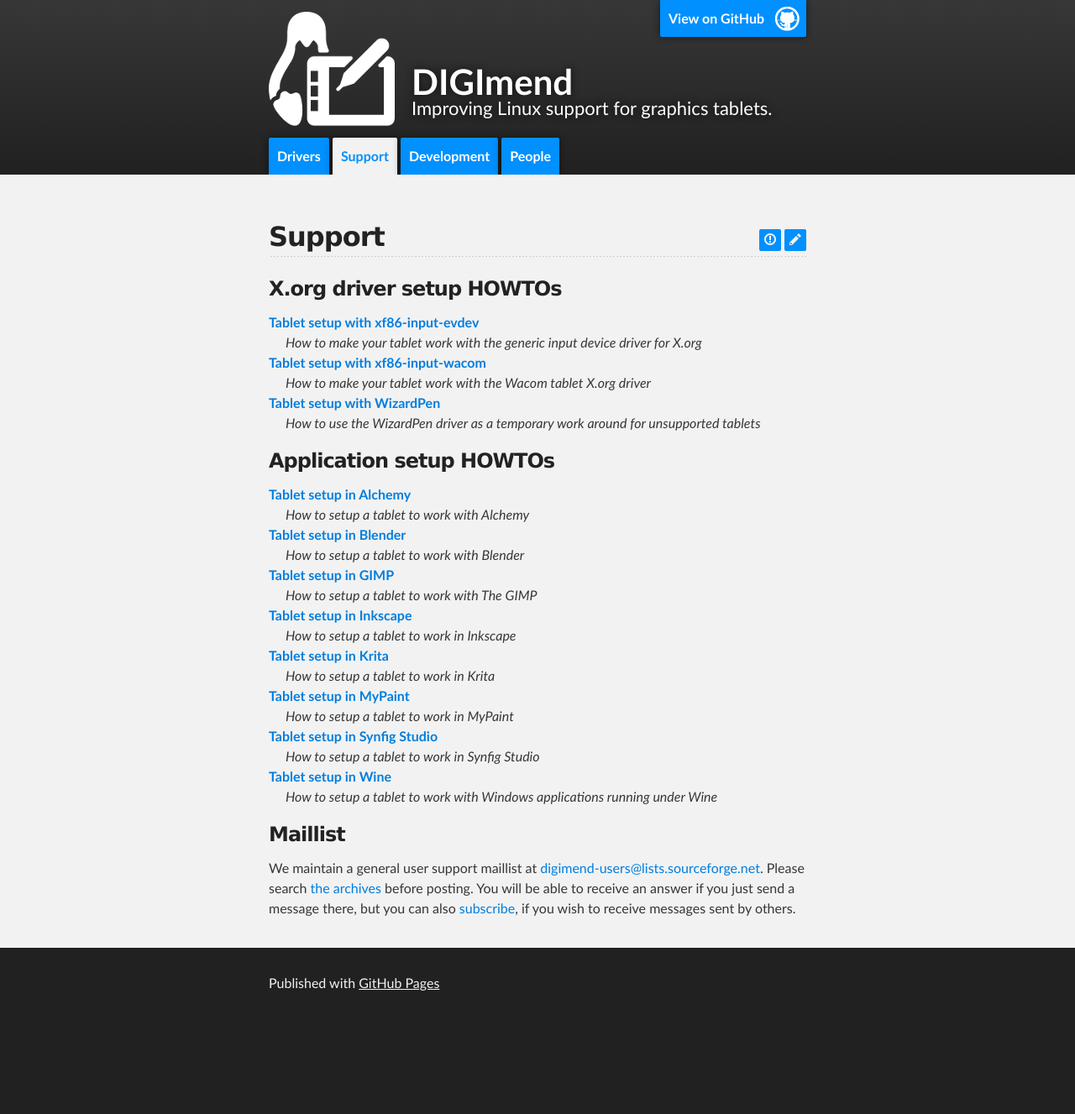
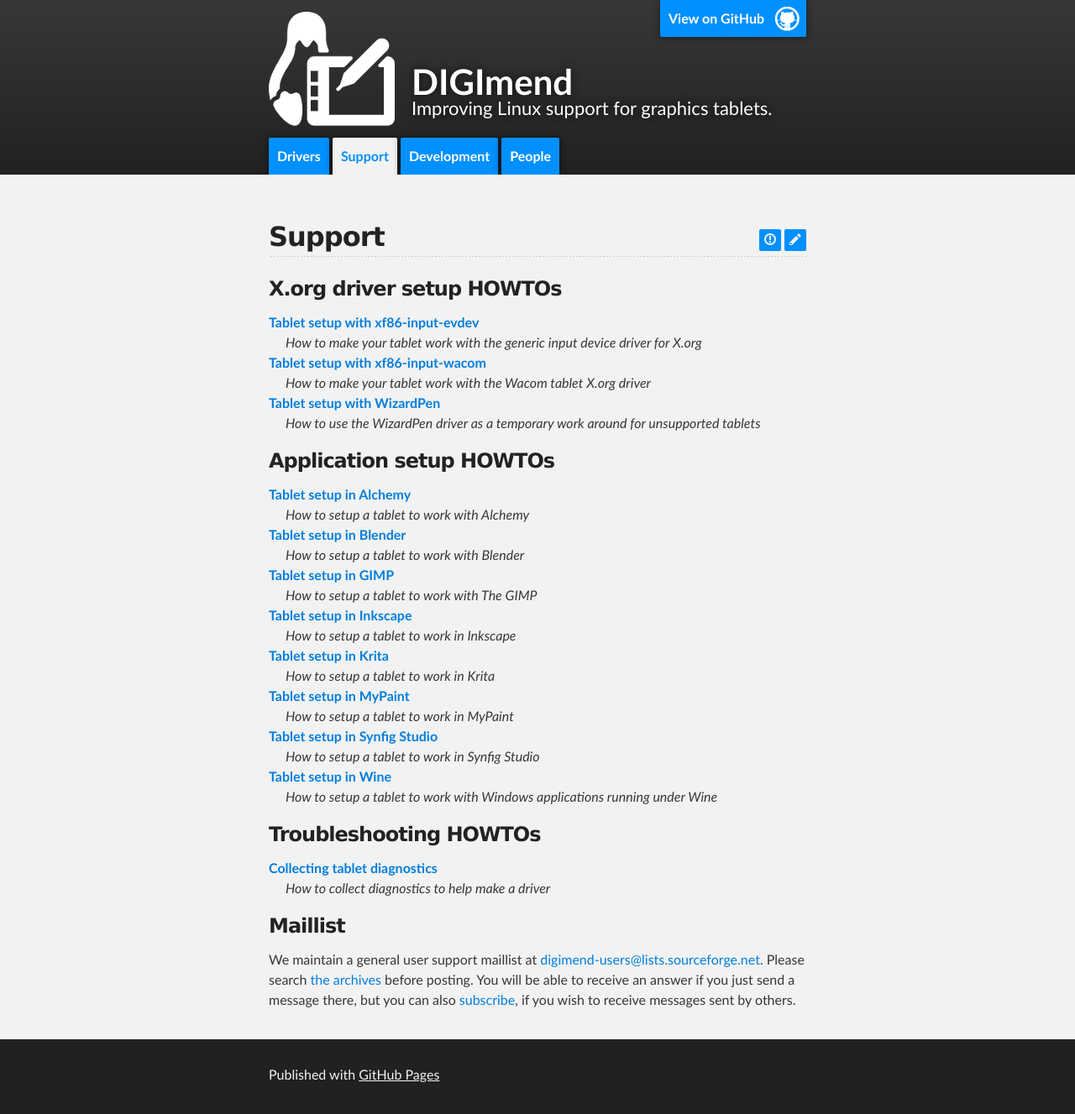
Before and after one commit to DIGImend/digimend.github.io, a Jekyll site: the page built from support/index.md, in a window 1280 px wide. Shown: the whole page at 84% size. Built offline with Jekyll 4.4.1, drawn with Linux system fonts in a browser that asks for light colours; before the commit the page ends 1218 px from its top, so only the background shows below that; some of the changed lines change nothing that is shown.

Commit message:
Add converted tablet diagnostics collection HOWTO

```diff
--- /dev/null
+++ b/support/howto/trbl/diagnostics/index.md
@@ -0,0 +1,281 @@
+---
+title: Collecting tablet diagnostics
+summary: How to collect diagnostics to help make a driver
+---
+Disclaimer: the DIGImend project currently lacks capacity to process
+diagnostics and make tablet drivers although you still can send
+diagnostics, we cannot promise that any drivers will be made for the
+tablets in question.
+
+Please follow these steps to collect the information required to make a
+driver for your tablet. Please send the resulting files to the
+[DIGImend-devel](mailto:DIGImend-devel@lists.sourceforge.net?subject=Tablet%20diagnostics)
+maillist.
+
+All the steps need to be executed in a terminal with the tablet plugged
+in. You could use either a text mode console or a terminal emulator
+running under X. However, please don't rely on your tablet to control
+the terminal, as some steps will temporarily detach it from the kernel
+driver, which will stop your terminal from receiving the input.
+
+You will need "lsusb" and "usbhid-dump" utilities which are both
+included into "usbutils" package, available in most distributions.
+However, usbhid-dump was added to the package relatively recently, and
+your distribution might miss it or have an outdated version. In such
+case, download and build it, following instructions on the
+[usbhid-dump](usbhid-dump "wikilink") page.
+
+In the examples below, bold text represents your input, regular text -
+the output.
+
+Identify original model
+=======================
+
+Use lsusb to find the tablet's USB vendor and product IDs (USB VID/PID).
+Run "lsusb" and find the line containing your tablet model or
+manufacturer's name in the output. The VID/PID pair will be displayed
+next to "ID" as two hexadecimal numbers separated by a colon.
+
+Example:
+
+`$ <strong>lsusb</strong>`\
+`Bus 001 Device 001: ID 1d6b:0002 Linux Foundation 2.0 root hub`\
+`Bus 002 Device 001: ID 1d6b:0001 Linux Foundation 1.1 root hub`\
+`Bus 003 Device 001: ID 1d6b:0001 Linux Foundation 1.1 root hub`\
+`Bus 004 Device 001: ID 1d6b:0001 Linux Foundation 1.1 root hub`\
+`Bus 005 Device 001: ID 1d6b:0001 Linux Foundation 1.1 root hub`\
+`Bus 001 Device 004: ID 2232:1001  `\
+`Bus 003 Device 002: ID 046d:c52b Logitech, Inc. Unifying Receiver`\
+`Bus 003 Device 003: ID 0a5c:219c Broadcom Corp. `\
+`Bus 005 Device 002: ID 172f:0501 Waltop International Corp. Media Tablet 10.6"`
+
+"172f:0501" above is the [Waltop Media Tablet
+10.6"](Waltop Media Tablet 10.6" "wikilink") USB VID and PID.
+
+If you can't identify your tablet just by looking at vendor/product
+names, you could unplug it, run lsusb, plug it back, run lsusb again and
+notice which line has appeared - it will represent your tablet.
+
+For convenience executing the following steps, you could put the found
+VID/PID pair in a shell variable, like this:
+
+`$ <strong>T=172f:0501</strong>`
+
+The following examples will refer to this shell variable as "\$T" and
+will assume it contains the tablet VID/PID pair. So, if you assign it,
+you could just copy-paste and execute the commands from the examples in
+your terminal.
+
+Retrieve USB descriptors
+========================
+
+Retrieve USB device, configuration, interface and endpoint descriptors,
+using lsusb. Run "sudo lsusb -v -d VID:PID" and attach the output to the
+diagnostics message.
+
+Example:
+
+`$ <strong>sudo lsusb -v -d $T > descriptors.txt</strong>`
+
+The above stores the lsusb output in "descriptors.txt" file.
+
+Retrieve USB HID report descriptor(s) using
+[usbhid-dump](usbhid-dump "wikilink"). Run "sudo usbhid-dump -ed -m
+VID:PID" and attach the output to the diagnostics message.
+
+Example:
+
+`$ <strong>sudo usbhid-dump -ed -m $T > hid_report_descriptors.txt</strong>`
+
+The above stores the usbhid-dump output in
+"hid\_report\_descriptors.txt" file.
+
+Collect raw input samples
+=========================
+
+Raw input samples could be collected either with
+[usbhid-dump](usbhid-dump "wikilink") or with a USB traffic sniffer,
+such as [Wireshark](http://www.wireshark.org/) or
+[tcpdump](http://www.tcpdump.org/). In most cases ubshid-dump is
+sufficient.
+
+There are several input samples to be collected. Please put them into
+separate attachments, if possible. To collect an input sample with
+usbhid-dump, execute "sudo usbhid-dump -es -m VID:PID". It is best to
+redirect sample output to a file, because there is often quite a lot of
+it.
+
+Example:
+
+`$ <strong>sudo usbhid-dump -es -m $T | tee frame_wheel_srolling.txt</strong>`\
+`Starting dumping interrupt transfer stream`\
+`with 1 minute timeout.`\
+\
+`005:002:000:STREAM             1331485997.649152`\
+` 01 00 00 00 FF 00 00 00`\
+\
+`005:002:000:STREAM             1331485999.213131`\
+` 01 00 00 00 01 00 00 00`\
+\
+`005:002:000:STREAM             1331486014.777136`\
+` 01 00 00 00 00 FF 00 00`\
+\
+`005:002:000:STREAM             1331486016.477138`\
+` 01 00 00 00 00 01 00 00`\
+\
+`<strong>^C</strong>`
+
+Here, the displayed stream output will also be stored in
+"frame\_wheel\_srolling.txt" file.
+
+Please follow the (applicable) steps below to collect all the sample
+types. Each step has an example command you could copy-paste into your
+terminal to have the output stored in separate and appropriately-named
+files. When capturing each sample type, it is better to repeat the
+described input 3 to 5 times for better precision.
+
+Pen
+---
+
+All graphics tablets have a pen, so these samples are required.
+
+### Coordinates
+
+Make four strokes with the pen, starting from inside the tablet working
+area, slowly moving outside and crossing each border in the following
+(clockwise) order: top, right, bottom, left.
+
+`$ <strong>sudo usbhid-dump -es -m $T | tee pen_coords.txt</strong>`
+
+[Video](http://youtu.be/ysYk8KLY98U)
+
+### Tilt angles
+
+If you're sure your tablet doesn't support pen tilt angle reporting,
+please skip this step. Otherwise, please collect a sample. Most
+inexpensive tablets don't support it, though.
+
+Put the pen vertically, tip touching the center of the working area, and
+slowly tilt the opposing end towards each working area border in turn,
+as far as the pen shape allows, without lifting the pen tip, then tilt
+it back. It is OK if the pen tip is lifted during tilting, it is just
+unnecessary to tilt further than that. Please tilt towards the borders
+in the following (clockwise) order: top, right, bottom, left.
+
+`$ <strong>sudo usbhid-dump -es -m $T | tee pen_tilt.txt</strong>`
+
+[Video](http://youtu.be/h11zK-p_h4w)
+
+### Pressure
+
+Hold your pen as you do for drawing and press its tip on the working
+tablet surface with the strength appropriate for the full pressure -
+press it until it stops sliding into the pen and then press a little
+more. Please don't press hard enough to break the tip.
+
+`$ <strong>sudo usbhid-dump -es -m $T | tee pen_pressure.txt</strong>`
+
+[Video](http://youtu.be/cukrOS5MKyA)
+
+### Buttons
+
+Bring the pen tip close to the tablet surface (within, say, 5 mm / 0.2
+inches), but not touching it or anything else. Then, holding the pen
+with one hand, press the pen side buttons with the other, first - the
+lower button, then the upper. It doesn't matter if the pen tip touches
+anything in between presses, it is only important it doesn't touch
+anything at the same time as pressing the buttons.
+
+`$ <strong>sudo usbhid-dump -es -m $T | tee pen_buttons.txt</strong>`
+
+[Video](http://youtu.be/2NC4c2x33ZE)
+
+Frame controls
+--------------
+
+If your tablet doesn't have additional controls on the frame, such as
+buttons or dials, please skip these steps.
+
+### Dials
+
+When generic tablets have dials, they often have buttons, which control
+their function. Please capture input samples for every dial function
+mode. In each mode, please do several rotations of the dials, first
+clockwise, then counter-clockwise.
+
+There are usually two dials on either side of the tablet, which produce
+the same input and are intended for equally convenient right/left-handed
+use, so there is no need to rotate both of them.
+
+Touch-based sensor dials could be acting as directional buttons in some
+modes. In such cases, please press every direction in this (clockwise)
+order: top, right, bottom, left.
+
+`$ <strong>sudo usbhid-dump -es -m $T | tee frame_dials.txt</strong>`
+
+[Video](http://youtu.be/jXBZH7D3_7k)
+
+### Buttons
+
+If your tablet has no buttons on the frame, aside from those controlling
+dials' input mode, please skip this step.
+
+Please press every button on the frame, in left-to-right, top-to-bottom
+order. If the order still wasn't obvious, please describe it in the
+message.
+
+If there are two identical (mirrored) sets of buttons on either side of
+the working area, please press first the buttons on the left, then those
+on the right. Although these buttons are intended to be equally used by
+left and right hand, they may produce different key codes.
+
+`$ <strong>sudo usbhid-dump -es -m $T | tee frame_buttons.txt</strong>`
+
+[Video](http://youtu.be/z8i17sFSUW8)
+
+Mouse
+-----
+
+If your tablet didn't have a mouse bundled, please skip these steps.
+
+### Coordinates
+
+Place the mouse within the working area and move it outside, over each
+border in turn, in this (clockwise) order: top, right, bottom, left. It
+may be more convenient to hold the mouse by its sides so it is easier to
+lift a little over the bezel edge.
+
+`$ <strong>sudo usbhid-dump -es -m $T | tee mouse_coords.txt</strong>`
+
+[Video](http://youtu.be/iooZjBENDqc)
+
+### Buttons
+
+Place the mouse within the working area and then click each button in
+turn in this order: left, right, middle.
+
+`$ <strong>sudo usbhid-dump -es -m $T | tee mouse_buttons.txt</strong>`
+
+[Video](http://youtu.be/z7KO2SGkPRA)
+
+### Wheel
+
+Some older tablet mice have rocking wheel, which only rocks (clicks) in
+two directions, while newer models have traditional, fully rotating
+wheels.
+
+Place the mouse within the working area and rotate (rock) the wheel,
+first away from you, then towards you.
+
+`$ <strong>sudo usbhid-dump -es -m $T | tee mouse_wheel.txt</strong>`
+
+[Video](http://youtu.be/kfWpgHXqKyg)
+
+Send the results
+================
+
+Please attach the resulting files to a message, either separately or in
+an archive, and send to the
+[DIGImend-devel](mailto:DIGImend-devel@lists.sourceforge.net?subject=Tablet%20diagnostics)
+maillist. Also please be sure to mention the tablet manufacturer and
+model name.
--- a/support/index.md
+++ b/support/index.md
@@ -17,6 +17,13 @@
 {% include pi parent_dir=howto_apps_dir include="pt_d.html" %}
 </dl>
 
+Troubleshooting HOWTOs
+----------------------
+<dl>
+{% assign howto_trbl_dir = page.url | remove: 'index.html' | append: 'howto/trbl/' %}
+{% include pi parent_dir=howto_trbl_dir include="pt_d.html" %}
+</dl>
+
 [1]: mailto:digimend-users@lists.sourceforge.net
 [2]: http://sourceforge.net/p/digimend/mailman/digimend-users/
 [3]: https://lists.sourceforge.net/lists/listinfo/digimend-users
```
